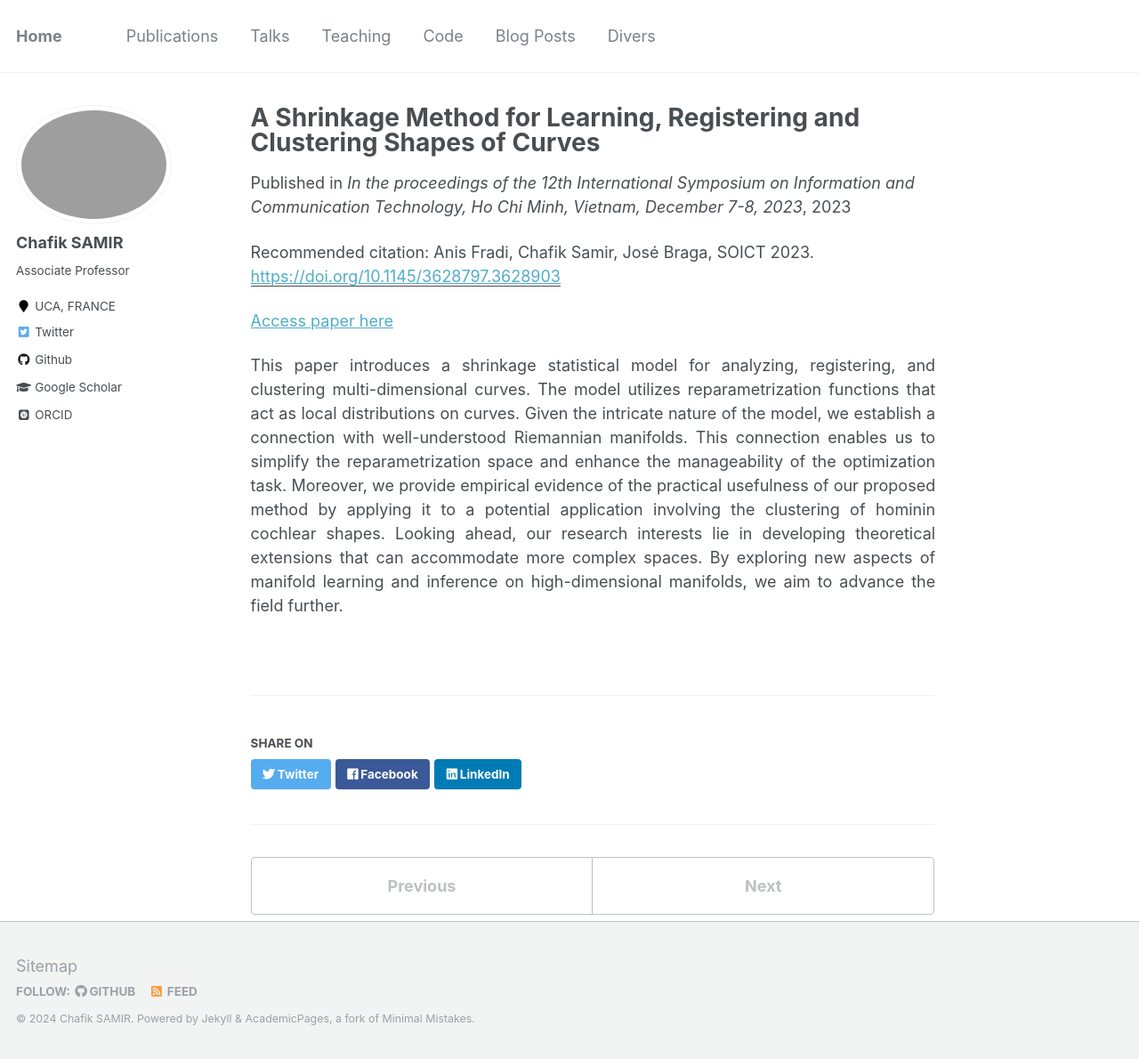
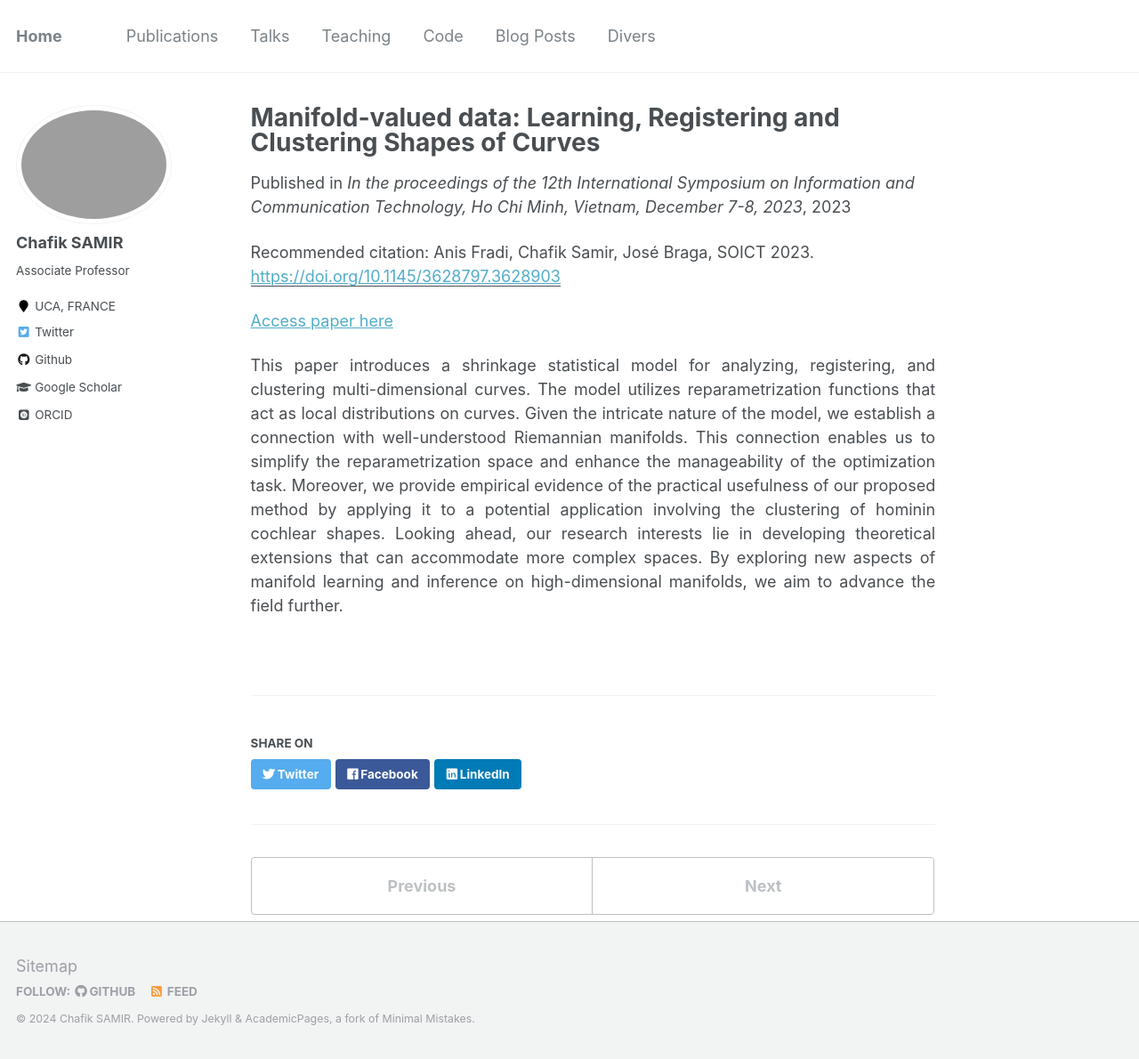
Before and after one commit to Chsamir/chsamir.github.io, a Jekyll site: the page built from _publications/2023-01-01-A-Shrinkage-Method-for-Learning-Registering-and-Clustering-Shapes-of-Curves.md, in a window 1280 px wide and 1190 px high. Shown: the whole window at 89% size. Built offline with Jekyll 4.4.1, drawn with Linux system fonts in a browser that asks for light colours; some web fonts are replaced.

Commit message:
Update 2023-01-01-A-Shrinkage-Method-for-Learning-Registering-and-Clustering-Shapes-of-Curves.md

```diff
--- a/_publications/2023-01-01-A-Shrinkage-Method-for-Learning-Registering-and-Clustering-Shapes-of-Curves.md
+++ b/_publications/2023-01-01-A-Shrinkage-Method-for-Learning-Registering-and-Clustering-Shapes-of-Curves.md
@@ -1,5 +1,5 @@
 ---
-title: "A Shrinkage Method for Learning, Registering and Clustering Shapes of Curves"
+title: "Manifold-valued data: Learning, Registering and Clustering Shapes of Curves"
 collection: publications
 permalink: /publication/2023-01-01-A-Shrinkage-Method-for-Learning-Registering-and-Clustering-Shapes-of-Curves
 date: 2023-01-01
```
